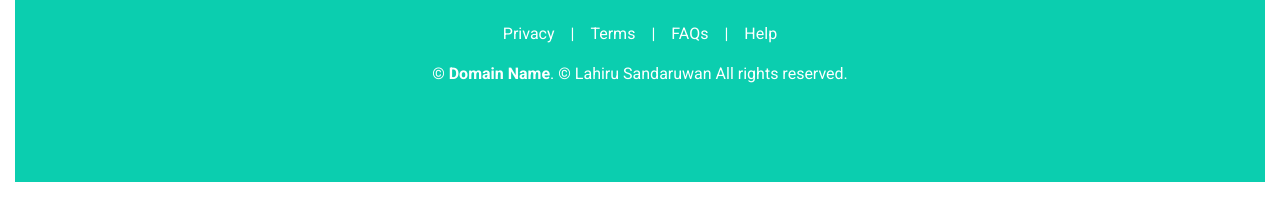
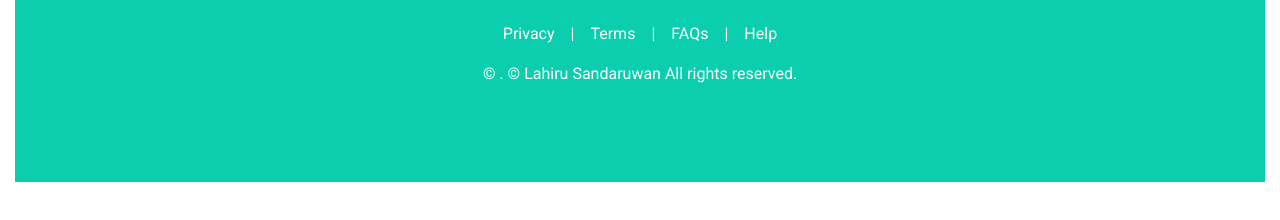
Before and after one commit to LSD-dew/Portfolio, a plain HTML site: page index.html in a window 1280 px wide. Shown: the part 5413-5633 px from the top of the page. Drawn offline with nearby package versions, Linux system fonts and the light colour scheme.

Commit message:
Update index.html

```diff
--- a/index.html
+++ b/index.html
@@ -587,7 +587,7 @@
                 <span class="px-3">|</span>
                 <a class="text-white" href="#">Help</a>
             </div>
-            <p class="m-0">&copy; <a class="text-white font-weight-bold" href="#">Domain Name</a>. © Lahiru Sandaruwan All rights reserved. <a class="text-white font-weight-bold" href="https://htmlcodex.com"></a>
+            <p class="m-0">&copy; <a class="text-white font-weight-bold" href="#"></a>. © Lahiru Sandaruwan All rights reserved. <a class="text-white font-weight-bold" href="https://htmlcodex.com"></a>
             </p>
         </div>
     </div>
```
